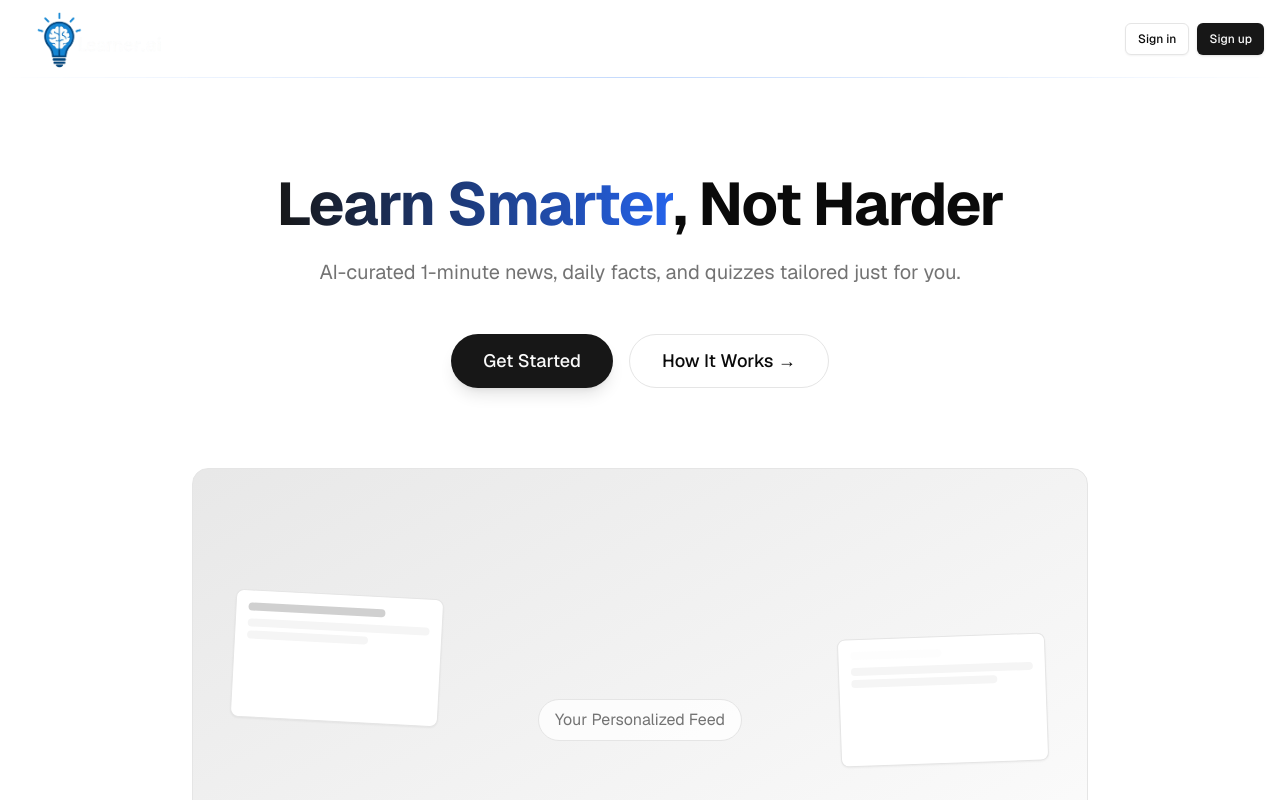
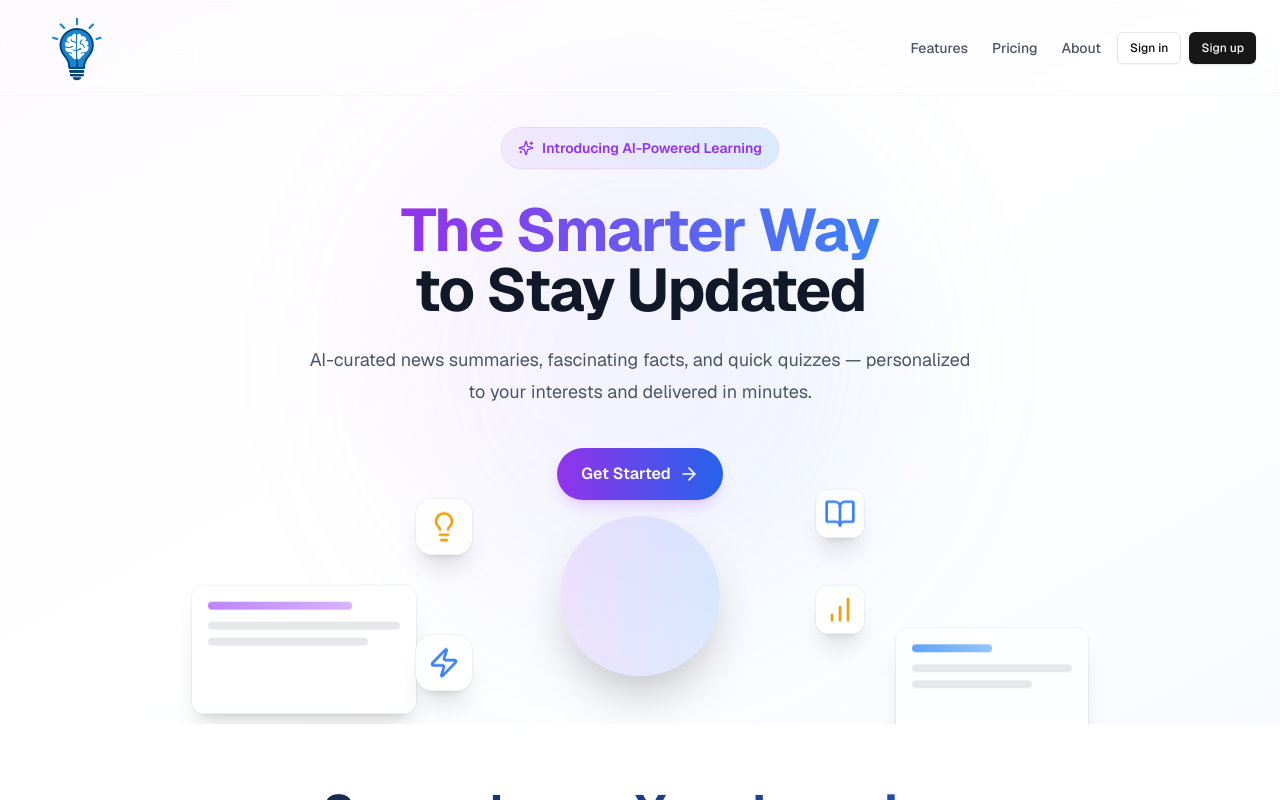
Before and after one commit to Krips24/learner.ai, a Next.js app: page / in a window 1280 px wide. Shown: the top 800 px of the page. Built offline with nearby package versions, Linux system fonts and the light colour scheme; no server answers.

Commit message:
hero section update

```diff
--- a/app/auth/login/page.tsx
+++ b/app/auth/login/page.tsx
@@ -1,9 +1,28 @@
 import { LoginForm } from "@/components/login-form";
+import Link from "next/link";
+import Image from "next/image";
 
 export default function Page() {
   return (
     <div className="min-h-svh w-full flex items-center justify-center bg-gradient-to-br from-background to-muted/30 p-4">
-      <div className="w-full max-w-md">
+      <nav className="absolute w-full flex justify-between items-center px-4  top-0 bg-background/80 backdrop-blur-sm z-50">
+        {/* Gradient Border Bottom */}
+        <div className="absolute bottom-0 left-0 right-0 h-[1px] bg-gradient-to-r from-transparent via-white to-transparent opacity-30"></div>
+        <div className="flex items-center gap-2">
+          {/* Logo Placeholder - See section 2 below for SVG */}
+          <Link href="/" className="flex items-center h-full py-1">
+            <Image
+              src="/logo.png"
+              alt="Learner.ai Logo"
+              width={126} // Reduced from 136
+              height={48} // Constrained height
+              className="w-44 h-full object-contain" // Maintain aspect ratio
+              priority
+            />
+          </Link>
+        </div>
+      </nav>
+      <div className="w-full mt-12 max-w-md">
         <LoginForm />
       </div>
     </div>
--- a/app/auth/sign-up/page.tsx
+++ b/app/auth/sign-up/page.tsx
@@ -1,9 +1,28 @@
 import { SignUpForm } from "@/components/sign-up-form";
+import Link from "next/link";
+import Image from "next/image";
 
 export default function Page() {
   return (
     <div className="min-h-svh w-full flex items-center justify-center bg-gradient-to-br from-background to-muted/30 p-4">
-      <div className="w-full max-w-md">
+      <nav className="absolute w-full flex justify-between items-center px-4  top-0 bg-background/80 backdrop-blur-sm z-50">
+        {/* Gradient Border Bottom */}
+        <div className="absolute bottom-0 left-0 right-0 h-[1px] bg-gradient-to-r from-transparent via-white to-transparent opacity-30"></div>
+        <div className="flex items-center gap-2">
+          {/* Logo Placeholder - See section 2 below for SVG */}
+          <Link href="/" className="flex items-center h-full py-1">
+            <Image
+              src="/logo.png"
+              alt="Learner.ai Logo"
+              width={126} // Reduced from 136
+              height={48} // Constrained height
+              className="w-44 h-full object-contain" // Maintain aspect ratio
+              priority
+            />
+          </Link>
+        </div>
+      </nav>
+      <div className="w-full mt-20 max-w-md">
         <SignUpForm />
       </div>
     </div>
--- a/components/footer.tsx
+++ b/components/footer.tsx
@@ -1,5 +1,4 @@
 import Link from "next/link";
-import { ThemeSwitcher } from "./theme-switcher";
 
 const Footer = () => {
   return (
@@ -23,7 +22,6 @@ const Footer = () => {
           <Link href="#" className="hover:text-foreground transition-colors">
             Privacy
           </Link>
-          <ThemeSwitcher />
         </div>
       </div>
     </footer>
--- a/components/hero.tsx
+++ b/components/hero.tsx
@@ -1,46 +1,98 @@
+"use client";
+
+import {
+  ArrowRight,
+  Sparkles,
+  Zap,
+  BookOpen,
+  BarChart,
+  Lightbulb,
+  // Play,
+} from "lucide-react";
 
 export function Hero() {
   return (
-    <section className="flex-1 flex flex-col items-center justify-center px-4 py-12 sm:py-24 gap-8 text-center">
-      <div className="space-y-6 max-w-3xl">
-        <h1 className="text-4xl sm:text-5xl md:text-6xl font-bold tracking-tight">
-          <span className="bg-gradient-to-r from-primary to-blue-600 bg-clip-text text-transparent">
-            Learn Smarter
-          </span>
-          , Not Harder
-        </h1>
+    <section className="relative isolate overflow-hidden px-6 pb-24 pt-32 sm:pb-32">
+      {/* Background glow */}
+      <div className="absolute inset-0 -z-20 bg-gradient-to-br from-purple-50/40 via-white to-blue-50/40 dark:from-purple-900/20 dark:via-gray-900 dark:to-blue-900/20" />
 
-        <p className="text-lg sm:text-xl text-muted-foreground max-w-2xl mx-auto">
-          AI-curated 1-minute news, daily facts, and quizzes tailored just for
-          you.
-        </p>
-      </div>
+      {/* Floating orb glow */}
+      <div className="absolute left-1/2 top-1/2 -z-10 h-[500px] w-[500px] -translate-x-1/2 -translate-y-1/2 rounded-full bg-gradient-to-r from-purple-400/10 to-blue-400/10 blur-[80px]" />
 
-      <div className="flex flex-col sm:flex-row gap-4 mt-4">
-        <button className="bg-primary hover:bg-primary/90 text-primary-foreground px-8 py-3 rounded-full font-medium text-lg transition-all shadow-lg hover:shadow-primary/20">
-          Get Started
-        </button>
-        <button className="border border-border hover:bg-accent px-8 py-3 rounded-full font-medium text-lg transition-all">
-          How It Works →
-        </button>
-      </div>
+      <div className="mx-auto max-w-7xl px-6 lg:px-8">
+        <div className="mx-auto max-w-2xl text-center">
+          {/* Animated badge */}
+          <div className="mb-8 inline-flex animate-fade-in items-center gap-x-2 rounded-full bg-gradient-to-r from-purple-100 to-blue-100 px-4 py-2 text-sm font-semibold leading-6 text-purple-600 shadow-sm ring-1 ring-purple-200 backdrop-blur-sm transition-all hover:shadow-md dark:from-purple-900/30 dark:to-blue-900/30 dark:text-purple-300 dark:ring-purple-800/50">
+            <Sparkles className="h-4 w-4" />
+            Introducing AI-Powered Learning
+          </div>
 
-      {/* App Preview Mockup */}
-      <div className="mt-12 w-full max-w-4xl aspect-video bg-gradient-to-br from-primary/10 to-secondary/10 rounded-2xl border border-border flex items-center justify-center relative overflow-hidden">
-        {/* Floating News Cards */}
-        <div className="absolute w-52 h-32 bg-background border border-border rounded-lg shadow-sm left-10 top-1/4 rotate-3 p-3">
-          <div className="h-2 bg-primary/20 rounded-full w-3/4 mb-2"></div>
-          <div className="h-2 bg-muted rounded-full w-full mb-1"></div>
-          <div className="h-2 bg-muted rounded-full w-2/3"></div>
+          {/* Headline */}
+          <h1 className="text-4xl font-bold tracking-tight text-gray-900 dark:text-white sm:text-5xl md:text-6xl">
+            <span className="bg-gradient-to-r from-purple-600 to-blue-500 bg-clip-text text-transparent">
+              The Smarter Way{" "}
+            </span>{" "}
+            <br className="hidden sm:inline" />
+            to Stay Updated{" "}
+          </h1>
+
+          {/* Subtext */}
+          <p className="mt-6 text-lg leading-8 text-gray-600 dark:text-gray-300">
+            AI-curated news summaries, fascinating facts, and quick quizzes —
+            personalized to your interests and delivered in minutes.
+          </p>
+
+          {/* CTA Buttons */}
+          <div className="mt-10 flex items-center justify-center gap-x-6">
+            <button className="group relative overflow-hidden rounded-full bg-gradient-to-r from-purple-600 to-blue-600 px-6 py-3.5 text-base font-semibold text-white shadow-lg shadow-purple-500/20 transition-all duration-300 hover:shadow-xl hover:shadow-purple-500/30">
+              <span className="relative z-10 flex items-center gap-2">
+                Get Started{" "}
+                <ArrowRight className="h-5 w-5 transition-transform group-hover:translate-x-1" />
+              </span>
+              <span className="absolute inset-0 bg-gradient-to-r from-purple-700 to-blue-700 opacity-0 transition-opacity duration-300 group-hover:opacity-100" />
+            </button>
+          </div>
         </div>
-        <div className="absolute w-52 h-32 bg-background border border-border rounded-lg shadow-sm right-10 top-1/3 -rotate-2 p-3">
-          <div className="h-2 bg-secondary/20 rounded-full w-1/2 mb-2"></div>
-          <div className="h-2 bg-muted rounded-full w-full mb-1"></div>
-          <div className="h-2 bg-muted rounded-full w-4/5"></div>
+
+        {/* Floating Knowledge Elements */}
+        <div className="mt-40 flow-root sm:mt-24">
+          <div className="relative -m-2 rounded-xl p-2 lg:-m-4 lg:p-4">
+            <div className="relative mx-auto max-w-4xl">
+              {/* Floating cards */}
+              <div className="absolute left-0 top-0 h-32 w-56 animate-float-slow rounded-xl bg-white/80 p-4 shadow-xl ring-1 ring-gray-900/5 backdrop-blur-sm dark:bg-gray-800/80 dark:ring-white/10">
+                <div className="h-2 w-3/4 rounded-full bg-gradient-to-r from-purple-400 to-purple-300 mb-3 dark:from-purple-500 dark:to-purple-400" />
+                <div className="h-2 rounded-full bg-gray-200 mb-2 dark:bg-gray-700" />
+                <div className="h-2 w-5/6 rounded-full bg-gray-200 dark:bg-gray-700" />
+              </div>
+
+              <div className="absolute right-0 top-12 h-28 w-48 animate-float-medium rounded-xl bg-white/80 p-4 shadow-xl ring-1 ring-gray-900/5 backdrop-blur-sm dark:bg-gray-800/80 dark:ring-white/10">
+                <div className="h-2 w-1/2 rounded-full bg-gradient-to-r from-blue-400 to-blue-300 mb-3 dark:from-blue-500 dark:to-blue-400" />
+                <div className="h-2 rounded-full bg-gray-200 mb-2 dark:bg-gray-700" />
+                <div className="h-2 w-3/4 rounded-full bg-gray-200 dark:bg-gray-700" />
+              </div>
+
+              {/* Floating icons */}
+              <div className="absolute left-1/4 bottom-8 h-14 w-14 animate-float-fast rounded-2xl bg-white/80 p-3 shadow-xl ring-1 ring-gray-900/5 backdrop-blur-sm dark:bg-gray-800/80 dark:ring-white/10">
+                <Lightbulb className="h-full w-full text-amber-500" />
+              </div>
+
+              <div className="absolute right-1/4 bottom-12 h-12 w-12 animate-float-slow rounded-xl bg-white/80 p-2 shadow-xl ring-1 ring-gray-900/5 backdrop-blur-sm dark:bg-gray-800/80 dark:ring-white/10">
+                <BookOpen className="h-full w-full text-blue-500" />
+              </div>
+
+              <div className="absolute left-1/4 top-12 h-14 w-14 animate-float-fast rounded-2xl bg-white/80 p-3 shadow-xl ring-1 ring-gray-900/5 backdrop-blur-sm dark:bg-gray-800/80 dark:ring-white/10">
+                <Zap className="h-full w-full text-blue-500" />
+              </div>
+
+              <div className="absolute right-1/4 bottom h-12 w-12 animate-float-slow rounded-xl bg-white/80 p-2 shadow-xl ring-1 ring-gray-900/5 backdrop-blur-sm dark:bg-gray-800/80 dark:ring-white/10">
+                <BarChart className="h-full w-full text-amber-500" />
+              </div>
+
+              {/* Center orb */}
+              <div className="absolute left-1/2 top-1/2 h-40 w-40 -translate-x-1/2 -translate-y-1/2 rounded-full bg-gradient-to-r from-purple-400/20 to-blue-400/20 shadow-2xl backdrop-blur-sm" />
+            </div>
+          </div>
         </div>
-        <p className="text-muted-foreground z-10 bg-background/80 px-4 py-2 rounded-full border border-border">
-          Your Personalized Feed
-        </p>
       </div>
     </section>
   );
--- a/components/login-form.tsx
+++ b/components/login-form.tsx
@@ -16,6 +16,7 @@ import Link from "next/link";
 import { useRouter } from "next/navigation";
 import { useState } from "react";
 import { Loader2 } from "lucide-react"; // Add this with other imports
+import Image from "next/image";
 
 export function LoginForm({
   className,
@@ -52,12 +53,17 @@ export function LoginForm({
     <div className={cn("flex flex-col gap-6", className)} {...props}>
       <Card className="border-border bg-background/90 backdrop-blur-sm shadow-lg">
         <CardHeader className="space-y-1">
-          <div className="flex items-center gap-2 mb-4">
-            <div className="w-8 h-8 bg-primary rounded-lg flex items-center justify-center text-white font-bold">
-              L
-            </div>
+          <div className="flex justify-center gap-2 mb-4">
             <CardTitle className="text-2xl font-bold bg-gradient-to-r from-primary to-blue-600 bg-clip-text text-transparent">
-              Learner.ai
+              {" "}
+              <Image
+                src={"/logo.png"}
+                alt="Learner.ai Logo"
+                width={100}
+                height={100}
+                className=" w-52 object-contain"
+                priority
+              />
             </CardTitle>
           </div>
           <CardDescription className="text-muted-foreground">
--- a/components/navbar.tsx
+++ b/components/navbar.tsx
@@ -2,43 +2,56 @@ import React from "react";
 import Image from "next/image";
 import { EnvVarWarning } from "@/components/env-var-warning";
 import { AuthButton } from "@/components/auth-button";
-// import { ThemeSwitcher } from "@/components/theme-switcher";
 import { hasEnvVars } from "@/lib/utils";
 import Link from "next/link";
 
 const Navbar = () => {
   return (
-    <div>
-      {/* Navbar with Auth */}
-      <nav className="w-full flex justify-between items-center px-4 sticky top-0 bg-background/80 backdrop-blur-sm z-50">
-        {/* Gradient Border Bottom */}
-        <div className="absolute bottom-0 left-0 right-0 h-[1px] bg-gradient-to-r from-transparent via-blue-500 to-transparent opacity-30"></div>
-        <div className="flex items-center gap-2">
-          {/* Logo Placeholder - See section 2 below for SVG */}
-          <Link href="/" className="flex items-center h-full py-1">
+    <nav className="fixed w-full h-24 flex justify-between items-center px-6 py-4 top-0 z-50 backdrop-blur-sm bg-white/5 dark:bg-black/5 border-b border-gray-200/20 dark:border-gray-800/20">
+      {/* Logo */}
+      <Link href="/" className="group flex items-center">
+        <div className="relative w-36 h-16 md:w-52 md:h-20">
           <Image
-              src="/logo-dark.png"
+            src="/logo.png"
             alt="Learner.ai Logo"
-              width={126} // Reduced from 136
-              height={48} // Constrained height
-              className="w-44 h-full object-contain" // Maintain aspect ratio
+            fill
+            className="object-contain"
             priority
           />
+        </div>
       </Link>
-        </div>
 
+      {/* Navigation Items */}
       <div className="flex items-center gap-4">
         {!hasEnvVars ? (
           <EnvVarWarning />
         ) : (
           <>
+            <div className="hidden md:flex items-center gap-6 text-sm font-medium text-gray-600 dark:text-gray-300">
+              <Link
+                href="/features"
+                className="hover:text-purple-600 dark:hover:text-purple-400 transition-colors"
+              >
+                Features
+              </Link>
+              <Link
+                href="/pricing"
+                className="hover:text-purple-600 dark:hover:text-purple-400 transition-colors"
+              >
+                Pricing
+              </Link>
+              <Link
+                href="/about"
+                className="hover:text-purple-600 dark:hover:text-purple-400 transition-colors"
+              >
+                About
+              </Link>
+            </div>
             <AuthButton />
-              {/* <ThemeSwitcher /> */}
           </>
         )}
       </div>
     </nav>
-    </div>
   );
 };
 
--- a/components/sign-up-form.tsx
+++ b/components/sign-up-form.tsx
@@ -16,6 +16,7 @@ import Link from "next/link";
 import { useRouter } from "next/navigation";
 import { useState } from "react";
 import { Loader2 } from "lucide-react";
+import Image from "next/image";
 
 export function SignUpForm({
   className,
@@ -61,12 +62,16 @@ export function SignUpForm({
     <div className={cn("flex flex-col gap-6", className)} {...props}>
       <Card className="border-border bg-background/90 backdrop-blur-sm shadow-lg">
         <CardHeader className="space-y-1">
-          <div className="flex items-center gap-2 mb-4">
-            <div className="w-8 h-8 bg-primary rounded-lg flex items-center justify-center text-white font-bold">
-              L
-            </div>
-            <CardTitle className="text-2xl font-bold bg-gradient-to-r from-primary to-blue-600 bg-clip-text text-transparent">
-              Join Learner.ai
+          <div className="flex justify-center mb-4">
+            <CardTitle className="flex text-2xl font-bold bg-gradient-to-r from-primary to-blue-600 bg-clip-text text-transparent">
+              <Image
+                src={"/logo.png"}
+                alt="Learner.ai Logo"
+                width={100}
+                height={100}
+                className=" w-52 object-contain"
+                priority
+              />
             </CardTitle>
           </div>
           <CardDescription className="text-muted-foreground">
```
Also changed, not shown: app/page.tsx (+4 -8 lines), tailwind.config.ts (+16 -0 lines), public/logo-light.png (deleted), public/logo.png (renamed from public/logo-dark.png). Lines whose indentation alone changed are shown as unchanged.
